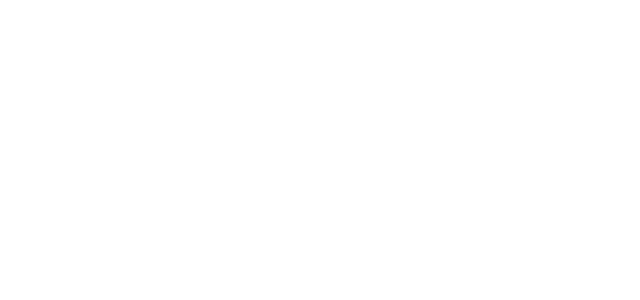
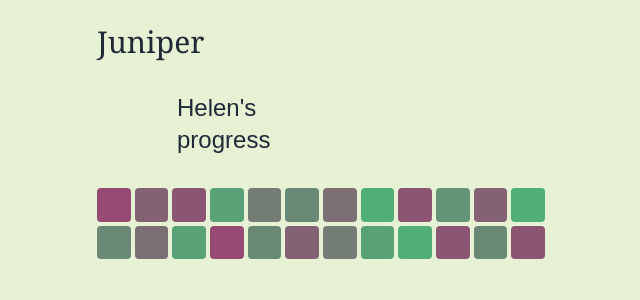
Before and after one commit to Jeecabs/DearDiary, a Next.js app: page /user in a window 1280 px wide. Shown: the top 300 px of the page, without its empty margins (319-959 px from the left). Built offline with nearby package versions, Linux system fonts and the light colour scheme.

Commit message:
hacked in some values for user page entries array

```diff
--- /dev/null
+++ b/app/_components/UserPage.tsx
@@ -0,0 +1,59 @@
+import Image from "next/image"
+
+export default function UserComponent({entries}) {
+  // Sample progress data - in a real app this would come from your backend
+  const progressValues = [
+    0.1, 0.3, 0.2, 0.8, 0.5,
+    0.6, 0.4, 0.9, 0.2, 0.7,
+    0.3, 0.9, 0.6, 0.4, 0.8,
+    0.1, 0.6, 0.3, 0.5, 0.8,
+    0.9, 0.2, 0.6, 0.2
+  ]
+
+  // Function to map values to colors
+  const getColor = (value) => {
+    const purple = [157, 60, 114] // RGB for #9D3C72
+    const green = [72, 187, 120] // RGB for #48BB78
+
+    const r = Math.round(purple[0] + (green[0] - purple[0]) * value)
+    const g = Math.round(purple[1] + (green[1] - purple[1]) * value)
+    const b = Math.round(purple[2] + (green[2] - purple[2]) * value)
+
+    return `rgb(${r}, ${g}, ${b})`
+  }
+
+  return (
+    <div className="min-h-screen bg-[#E7F1D3] p-6">
+      <div className="max-w-md mx-auto">
+        {/* Logo */}
+        <h1 className="text-[#1F2937] text-3xl font-serif mb-8">Juniper</h1>
+
+        {/* Profile Section */}
+        <div className="flex items-center gap-4 mb-8">
+          <div className="relative w-16 h-16 rounded-full overflow-hidden">
+            {/* <Image
+              src="/Helen_Euc.png"
+              alt="Profile picture"
+              fill
+              className="object-cover"
+            /> */}
+          </div>
+          <h2 className="text-[#1F2937] text-2xl font-medium">
+            Helen&apos;s<br />progress
+          </h2>
+        </div>
+        {/* Progress Grid */}
+        <div className="grid grid-cols-12 gap-1">
+          {progressValues.map((value, index) => (
+            <div
+              key={index}
+              className="aspect-square rounded-sm"
+              style={{ backgroundColor: getColor(value) }}
+              aria-label={`Progress square ${index + 1}`}
+            />
+          ))}
+        </div>
+      </div>
+    </div>
+  )
+}
--- a/app/user/page.tsx
+++ b/app/user/page.tsx
@@ -2,6 +2,8 @@
 
 import { NextPage } from 'next';
 import {dummyDeepgramResponse3} from './../types/data'
+import { useJournalStore } from '../_store/journalStore';
+import UserComponent from '../_components/UserPage';
 
 const user = {
     name: 'Helen Ramirez',
@@ -22,16 +24,19 @@
 
 
 const Page: NextPage = () => {
+    // const entries = useJournalStore((state) => state.entries);
+    // console.log('entries: ', entries);
 
-    const sentimentScores = collectSentimentScores(dummyDeepgramResponse3.entries);
 
-    console.log(sentimentScores);
+
+    // const sentimentScores = collectSentimentScores(dummyDeepgramResponse3.entries);
+
+    // console.log(sentimentScores);
 
 
 
     return (
-        <div style={{ padding: '10px' }}>
-        </div>
+        <UserComponent entries={dummyDeepgramResponse3}/>
     );
 };
 
```
Also changed, not shown: app/_components/Helen_Euc.png (added).
